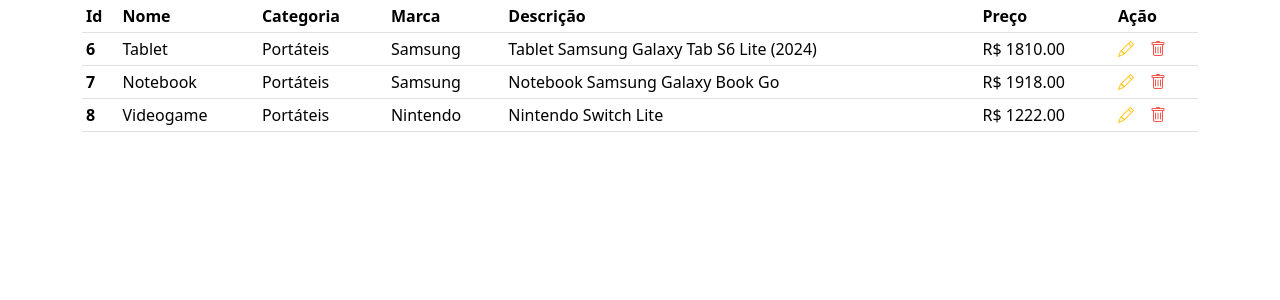
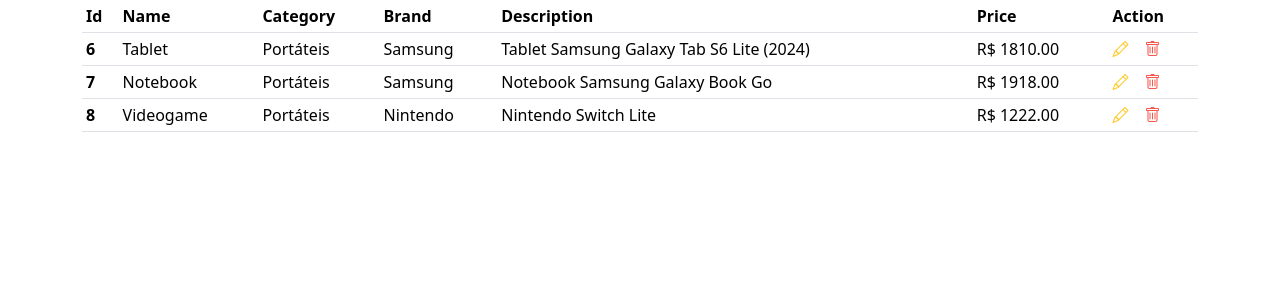
Before and after one commit to paulovsantos/cadastro-produtos, a Django app: page /products/ in a window 1280 px wide. Shown: the part 80-380 px from the top of the page. Run offline with Django 5.2, Linux system fonts and the light colour scheme; data comes from the database, SQL or seed files in the repository; both versions use the stored data as it was after the commit.

Commit message:
Atualizado os nomes da coluna na tabela para inglês

```diff
--- a/products/templates/list_products.html
+++ b/products/templates/list_products.html
@@ -5,12 +5,12 @@
             <thead>
               <tr>
                 <th scope="col">Id</th>
-                <th scope="col">Nome</th>
-                <th scope="col">Categoria</th>
-                <th scope="col">Marca</th>
-                <th scope="col">Descrição</th>
-                <th scope="col">Preço</th>
-                <th scope="col">Ação</th>
+                <th scope="col">Name</th>
+                <th scope="col">Category</th>
+                <th scope="col">Brand</th>
+                <th scope="col">Description</th>
+                <th scope="col">Price</th>
+                <th scope="col">Action</th>
               </tr>
             </thead>
             <tbody>
```
Also changed, not shown: db.sqlite3.
